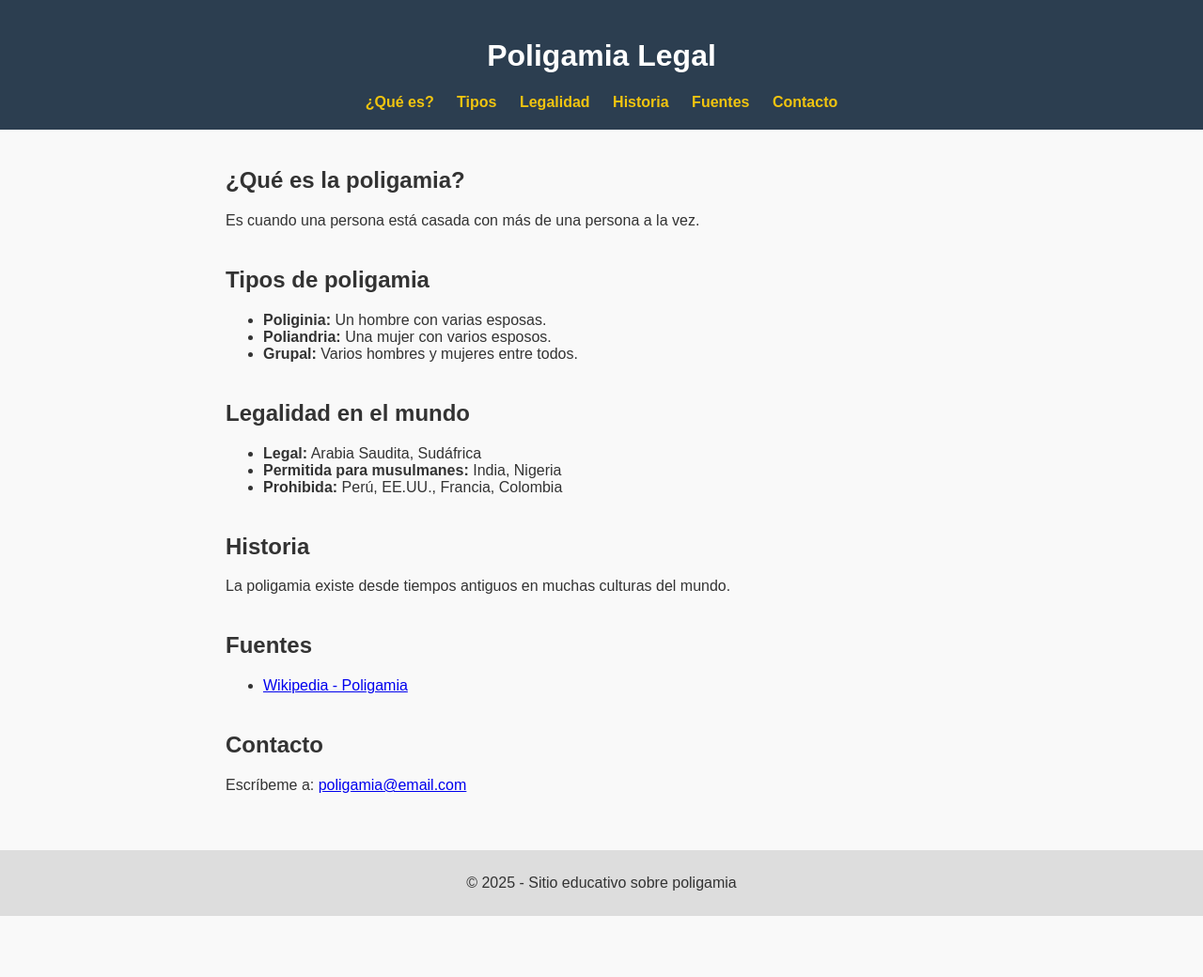
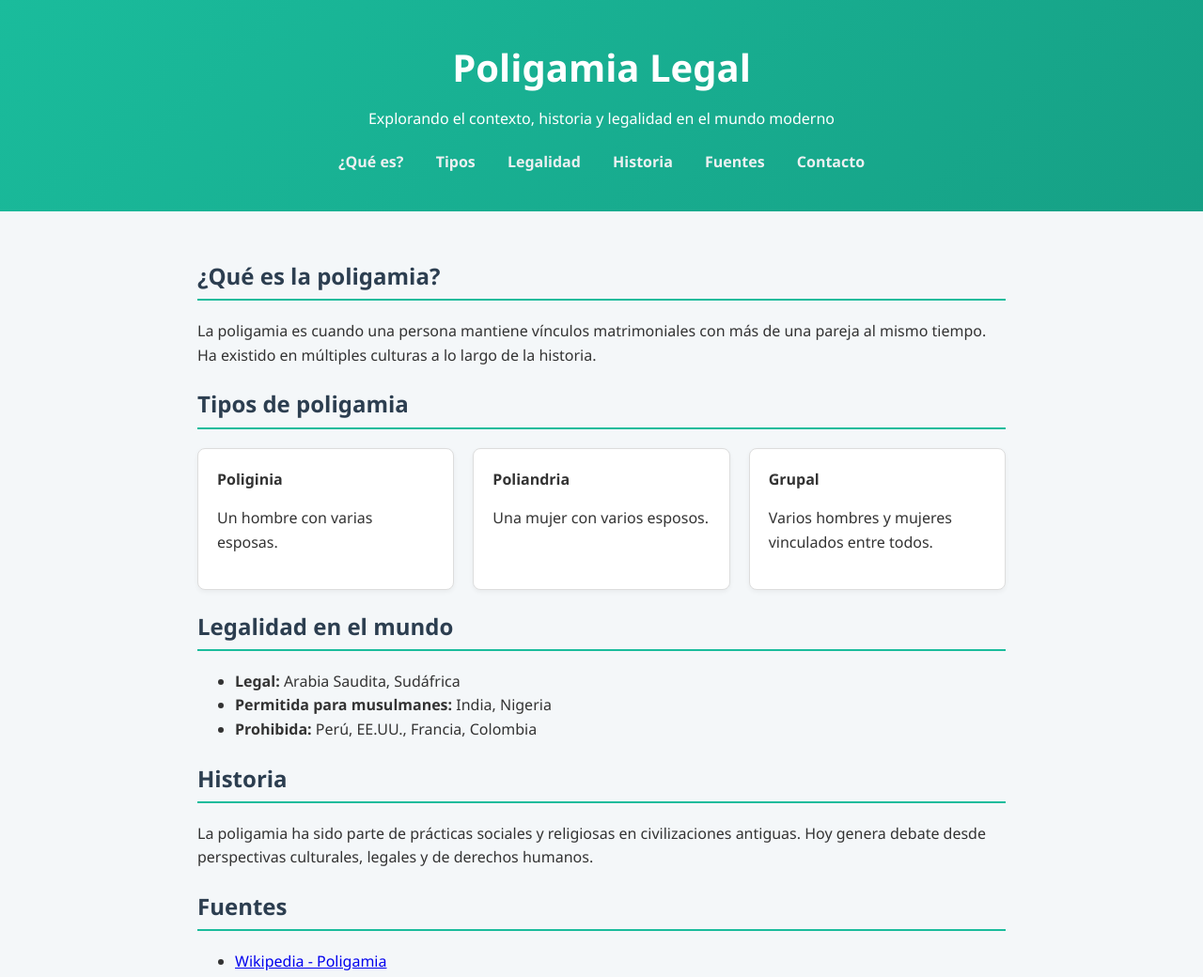
Before and after one commit to luismartelborrovic-droid/luismartelborrovic-droid.github.io, a plain HTML site: page index.html in a window 1280 px wide. Shown: the top 1040 px of the page at 94% size. Before the commit the page ends 975 px from the top, so only its background shows below. Drawn offline with Linux system fonts and the light colour scheme.

Commit message:
Add files via upload

```diff
--- a/index.html
+++ b/index.html
@@ -2,12 +2,14 @@
 <html lang="es">
 <head>
   <meta charset="UTF-8">
+  <meta name="viewport" content="width=device-width, initial-scale=1.0">
   <title>Poligamia Legal</title>
   <link rel="stylesheet" href="styles.css">
 </head>
 <body>
   <header>
     <h1>Poligamia Legal</h1>
+    <p>Explorando el contexto, historia y legalidad en el mundo moderno</p>
     <nav>
       <a href="#que-es">¿Qué es?</a>
       <a href="#tipos">Tipos</a>
@@ -21,16 +23,16 @@
   <main>
     <section id="que-es">
       <h2>¿Qué es la poligamia?</h2>
-      <p>Es cuando una persona está casada con más de una persona a la vez.</p>
+      <p>La poligamia es cuando una persona mantiene vínculos matrimoniales con más de una pareja al mismo tiempo. Ha existido en múltiples culturas a lo largo de la historia.</p>
     </section>
 
     <section id="tipos">
       <h2>Tipos de poligamia</h2>
-      <ul>
-        <li><strong>Poliginia:</strong> Un hombre con varias esposas.</li>
-        <li><strong>Poliandria:</strong> Una mujer con varios esposos.</li>
-        <li><strong>Grupal:</strong> Varios hombres y mujeres entre todos.</li>
-      </ul>
+      <div class="cards">
+        <div class="card"><strong>Poliginia</strong><p>Un hombre con varias esposas.</p></div>
+        <div class="card"><strong>Poliandria</strong><p>Una mujer con varios esposos.</p></div>
+        <div class="card"><strong>Grupal</strong><p>Varios hombres y mujeres vinculados entre todos.</p></div>
+      </div>
     </section>
 
     <section id="legalidad">
@@ -44,7 +46,7 @@
 
     <section id="historia">
       <h2>Historia</h2>
-      <p>La poligamia existe desde tiempos antiguos en muchas culturas del mundo.</p>
+      <p>La poligamia ha sido parte de prácticas sociales y religiosas en civilizaciones antiguas. Hoy genera debate desde perspectivas culturales, legales y de derechos humanos.</p>
     </section>
 
     <section id="fuentes">
@@ -56,12 +58,12 @@
 
     <section id="contacto">
       <h2>Contacto</h2>
-      <p>Escríbeme a: <a href="mailto:poligamia@email.com">poligamia@email.com</a></p>
+      <p>¿Tienes algo que aportar o comentar? Escríbeme a <a href="mailto:poligamia@email.com">poligamia@email.com</a></p>
     </section>
   </main>
 
   <footer>
-    <p>&copy; 2025 - Sitio educativo sobre poligamia</p>
+    <p>&copy; 2025 - Poligamia Legal | Página con fines informativos y educativos.</p>
   </footer>
 </body>
 </html>
--- a/styles.css
+++ b/styles.css
@@ -1,37 +1,80 @@
+* {
+  box-sizing: border-box;
+}
+
 body {
-  font-family: Arial, sans-serif;
+  font-family: 'Segoe UI', Tahoma, Geneva, Verdana, sans-serif;
   margin: 0;
   padding: 0;
-  background: #f9f9f9;
+  background: #f4f7f9;
   color: #333;
+  line-height: 1.6;
 }
 
 header {
-  background-color: #2c3e50;
+  background: linear-gradient(135deg, #1abc9c, #16a085);
   color: white;
-  padding: 20px;
   text-align: center;
+  padding: 40px 20px;
+}
+
+header h1 {
+  margin: 0;
+  font-size: 2.5rem;
+}
+
+header p {
+  font-size: 1rem;
+  margin: 10px 0;
+}
+
+nav {
+  margin-top: 20px;
 }
 
 nav a {
-  margin: 0 10px;
-  color: #f1c40f;
+  color: #ecf0f1;
+  margin: 0 15px;
   text-decoration: none;
   font-weight: bold;
 }
 
-main {
-  padding: 20px;
-  max-width: 800px;
-  margin: auto;
+nav a:hover {
+  text-decoration: underline;
 }
 
-section {
-  margin-bottom: 40px;
+main {
+  max-width: 900px;
+  margin: auto;
+  padding: 30px 20px;
+}
+
+h2 {
+  color: #2c3e50;
+  border-bottom: 2px solid #1abc9c;
+  padding-bottom: 5px;
+}
+
+.cards {
+  display: flex;
+  flex-wrap: wrap;
+  gap: 20px;
+  margin-top: 20px;
+}
+
+.card {
+  background: white;
+  padding: 20px;
+  border: 1px solid #ddd;
+  border-radius: 8px;
+  flex: 1;
+  min-width: 200px;
+  box-shadow: 0 2px 5px rgba(0,0,0,0.05);
 }
 
 footer {
-  background-color: #ddd;
   text-align: center;
-  padding: 10px;
+  background: #ecf0f1;
+  padding: 20px;
+  font-size: 0.9rem;
 }
```
